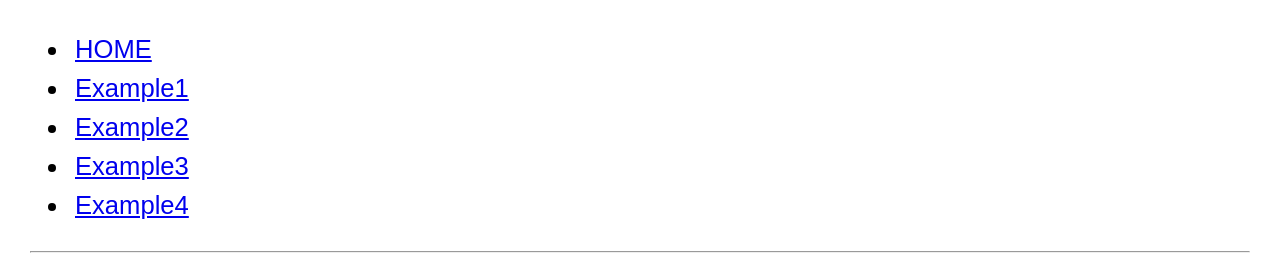
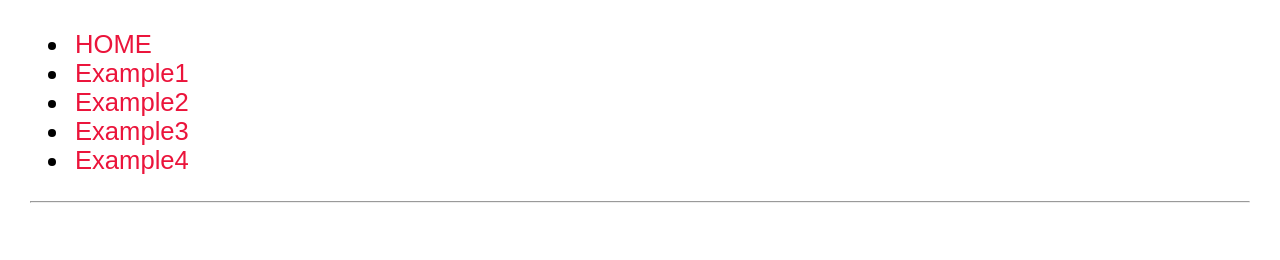
Before and after one commit to bdog72/React-Router4, a React app: page / in a window 1280 px wide. Shown: the top 260 px of the page. Built offline with nearby package versions, Linux system fonts and the light colour scheme; some packages are replaced by stand-ins of ours.

Commit message:
added another example

```diff
--- a/src/styles/screen.scss
+++ b/src/styles/screen.scss
@@ -18,6 +18,8 @@ body {
   font-size: 7vw;
 }
 
-li {
+li a {
   padding: 5px;
+  text-decoration: none;
+  color: rgb(235, 20, 59);
 }
```
